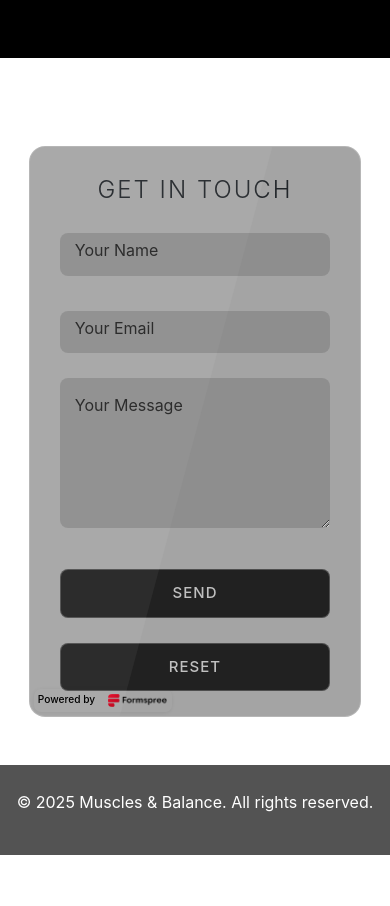
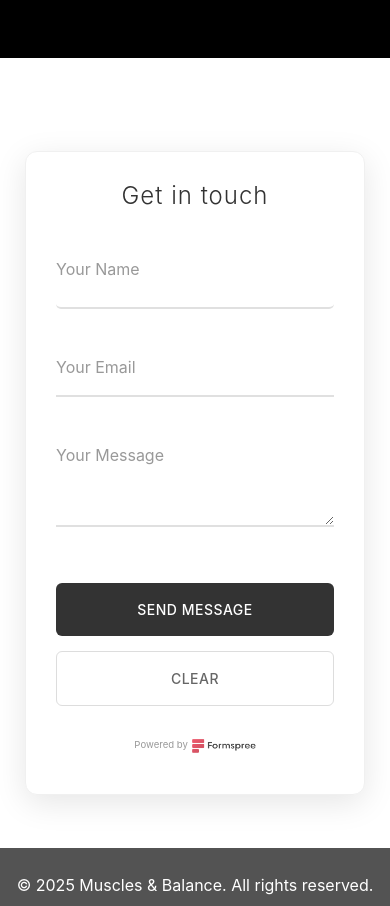
Before and after one commit to PedroAugusto2004/Muscles-and-Balance, a website with bundled scripts: page public/contact.htm in a window 390 px wide. Shown: the part 194-1100 px from the top of the page. Before the commit the page ends 1049 px from the top, so only its background shows below. Built offline with nearby package versions, Linux system fonts and the light colour scheme; no server answers.

Commit message:
Refactor contact form for improved usability and design. Updated HTML structure to use headings, enhanced CSS for a minimalistic look, and adjusted button styles for better accessibility and responsiveness.

```diff
--- a/public/contact.htm
+++ b/public/contact.htm
@@ -157,25 +157,27 @@
 				<div class="content">
 			<div class="container-1">
 				<div class="card">
-					<a class="contact">Get in touch</a>
+					<h2 class="contact">Get in touch</h2>
 					<form action="https://formspree.io/f/xanjwyad" method="POST" class="form" id="contactForm">
 						<div class="inputBox">
-    <input type="text" required="required" name="name" id="name">
-    <span class="user">Your Name</span>
+							<input type="text" required name="name" id="name">
+							<span>Your Name</span>
 						</div>
 						<div class="inputBox">
-    <input type="text" required="required" name="email" id="email">
-    <span class="user">Your Email</span>
+							<input type="email" required name="email" id="email">
+							<span>Your Email</span>
 						</div>
 						<div class="inputBox">
-    <textarea required="required" cols="50" rows="10" id="message" name="message"></textarea>
-    <span class="user">Your Message</span>
+							<textarea required name="message" id="message"></textarea>
+							<span>Your Message</span>
 						</div>
-  <button type="submit" class="form-submit-btn enter">Send</button>
-  <button type="reset" class="form-reset-btn enter">Reset</button>
+						<div class="form-buttons">
+							<button type="submit" class="form-submit-btn enter">Send Message</button>
+							<button type="reset" class="form-reset-btn enter">Clear</button>
+						</div>
 					</form>
 					<div class="formspree-powered">
-  <span>Powered by</span><br>
+						<span>Powered by</span>
 						<a href="https://formspree.io/" target="_blank" rel="noopener">
 							<img src="images/formspree.png" alt="Formspree" />
 						</a>
--- a/public/css/contact.css
+++ b/public/css/contact.css
@@ -1286,243 +1286,184 @@ box-shadow: 0 2px 3px rgba(0, 0, 0, 0.1);
 
 }
 
-/* CONTACT FORM - Monochrome Glassmorphic Style */
+/* CONTACT FORM - Minimalistic Design */
 .container-1 {
   display: flex;
   justify-content: center;
   align-items: center;
-  min-height: 50vh; /* Reduced from 70vh */
-  padding: 10px; /* Reduced padding */
+  min-height: 60vh;
+  padding: 20px;
 }
 
 .card {
-  position: relative;
   width: 100%;
-  max-width: 800px;
-  padding: 20px 50px; /* Reduced top/bottom padding */
-  background: rgba(0, 0, 0, 0.356);
-  backdrop-filter: blur(10px);
-  border: 1px solid rgba(255, 255, 255, 0.2);
-  border-radius: 16px;
-  overflow: hidden;
-}
-
-.card::before {
-  content: '';
-  position: absolute;
-  top: 0;
-  left: -50%;
-  width: 100%;
-  height: 100%;
-  background: rgba(255, 255, 255, 0.05);
-  transform: skewX(-15deg);
-  pointer-events: none;
+  max-width: 600px;
+  padding: 40px;
+  background: #ffffff;
+  border-radius: 12px;
+  box-shadow: 0 8px 32px rgba(0, 0, 0, 0.1);
+  border: 1px solid #f0f0f0;
 }
 
 .contact {
-  color: #000000;
-  font-size: 1.6rem; /* Slightly smaller */
+  color: #333;
+  font-size: 1.8rem;
   font-weight: 300;
   text-align: center;
-  margin-bottom: 15px; /* Reduced margin */
-  letter-spacing: 2px;
-  text-transform: uppercase;
+  margin-bottom: 30px;
+  letter-spacing: 1px;
 }
 
 .form {
-  display: grid;
-  grid-template-columns: repeat(2, 1fr);
-  gap: 15px; /* Reduced gap */
+  display: flex;
+  flex-direction: column;
+  gap: 20px;
 }
 
 .inputBox {
   position: relative;
-  width: 100%;
-}
-
-.inputBox.full-width {
-  grid-column: span 2;
 }
 
 .inputBox input,
 .inputBox textarea {
   width: 100%;
-  padding: 10px 15px; /* Reduced padding */
-  font-size: 15px;
-  color: #3f3f3f;
-  background: rgba(0, 0, 0, 0.137);
+  padding: 16px 0;
+  font-size: 16px;
+  color: #333;
+  background: transparent;
   border: none;
-  border-radius: 8px;
+  border-bottom: 2px solid #e0e0e0;
   outline: none;
-  letter-spacing: 0.5px;
-  transition: all 0.3s ease;
+  transition: border-color 0.3s ease;
+  box-sizing: border-box;
 }
 
 .inputBox textarea {
-  min-height: 80px; /* Reduced height */
-  max-height: 150px;
+  min-height: 100px;
   resize: vertical;
+  font-family: inherit;
 }
 
 .inputBox span {
   position: absolute;
-  left: 15px;
-  top: 15px;
+  left: 0;
+  top: 16px;
   font-size: 16px;
-  color: rgba(0, 0, 0, 0.7);
+  color: #999;
   pointer-events: none;
   transition: all 0.3s ease;
 }
 
-.inputBox input:valid ~ span,
-.inputBox input:focus ~ span,
-.inputBox textarea:valid ~ span,
-.inputBox textarea:focus ~ span {
-  transform: translateY(-25px) translateX(-5px);
-  font-size: 12px;
-  color: #ffffff;
-  padding: 0 6px;
-  background: rgba(0, 0, 0, 0.356);
-  border-radius: 4px;
+.inputBox input:focus,
+.inputBox textarea:focus {
+  border-bottom-color: #333;
 }
 
-.inputBox input:focus,
-.inputBox textarea:focus {
-  background: rgba(255, 255, 255, 0.15);
+.inputBox input:focus ~ span,
+.inputBox input:valid ~ span,
+.inputBox textarea:focus ~ span,
+.inputBox textarea:valid ~ span {
+  transform: translateY(-20px);
+  font-size: 12px;
+  color: #333;
+}
+
+.form-buttons {
+  display: flex;
+  gap: 15px;
+  margin-top: 20px;
 }
 
 .enter {
-  grid-column: span 2;
-  width: 50%;
-  margin: 10px auto 0; /* Reduced top margin */
-  padding: 12px; /* Slightly reduced padding */
-  background: rgba(0, 0, 0, 0.8);
-  color: #c0c0c0;
-  border: 1px solid rgba(255, 255, 255, 0.2);
-  border-radius: 8px;
-  font-size: 15px;
+  flex: 1;
+  padding: 16px 24px;
+  background: #333;
+  color: white;
+  border: none;
+  border-radius: 6px;
+  font-size: 14px;
   font-weight: 500;
-  letter-spacing: 1px;
+  letter-spacing: 0.5px;
   text-transform: uppercase;
   cursor: pointer;
   transition: all 0.3s ease;
 }
 
 .enter:hover {
-  background: #ffffff;
-  color: #000000;
-  transform: translateY(-2px);
+  background: #555;
+  transform: translateY(-1px);
 }
 
-.enter:active {
-  transform: translateY(0);
+.form-reset-btn {
+  background: transparent;
+  color: #666;
+  border: 1px solid #ddd;
 }
 
-/* Add subtle animation for form elements */
-@keyframes fadeInUp {
-  from {
-    opacity: 0;
-    transform: translateY(20px);
-  }
-  to {
-    opacity: 1;
-    transform: translateY(0);
-  }
+.form-reset-btn:hover {
+  background: #f5f5f5;
+  color: #333;
 }
-
-.inputBox {
-  animation: fadeInUp 0.5s ease forwards;
-}
-
-.inputBox:nth-child(2) { animation-delay: 0.1s; }
-.inputBox:nth-child(3) { animation-delay: 0.2s; }
-.inputBox:nth-child(4) { animation-delay: 0.3s; }
 
 /* Mobile Responsiveness */
 @media (max-width: 768px) {
-  .card {
-    padding: 25px 20px;
-    max-width: 95%;
+  .container-1 {
+    padding: 15px;
   }
 
-  .form {
-    grid-template-columns: 1fr;
-  }
-
-  .inputBox.full-width,
-  .enter {
-    grid-column: span 1;
-  }
-
-  .enter {
-    width: 100%;
+  .card {
+    padding: 30px 20px;
   }
 
   .contact {
     font-size: 1.5rem;
   }
+
+  .form-buttons {
+    flex-direction: column;
+  }
+
+  .inputBox input,
+  .inputBox textarea {
+    font-size: 16px; /* Prevents zoom on iOS */
+  }
 }
 
 /* Formspree Powered Section */
 .formspree-powered {
-  position: fixed;
-  bottom: 16px;
-  left: 16px;
-  z-index: 100;
-  text-align: left;
-  padding: 3px 8px 5px 7px;
-  border-radius: 7px;
-  box-shadow: 0 1px 4px rgba(0,0,0,0.08);
-  font-size: 0.85em;
-  color: #000;
+  text-align: center;
+  margin-top: 20px;
+  padding: 10px;
+  font-size: 0.8em;
+  color: #999;
+  display: flex;
+  align-items: center;
+  justify-content: center;
+  gap: 6px;
 }
 
 .formspree-powered span {
-  color: #000;
-  font-size: 0.85em;
-  font-weight: 500;
+  color: #999;
+  font-size: 0.8em;
 }
 
 .formspree-powered img {
-  height: 18px;
-  margin-top: 1px;
-  border-radius: 4px;
-  vertical-align: middle;
-  box-shadow: none;
-  transition: none;
+  height: 16px;
+  opacity: 0.7;
+  transition: opacity 0.3s ease;
 }
 
-.formspree-powered a:hover img,
-.formspree-powered a:active img {
-  /* Remove hover/active animation */
-  transform: none;
-  box-shadow: none;
+.formspree-powered a:hover img {
+  opacity: 1;
 }
 
 @media (max-width: 600px) {
   .formspree-powered {
-    left: 4px;
-    bottom: 4px;
-    padding: 2px 5px 3px 4px;
     font-size: 0.75em;
-    display: flex;
-    align-items: center;
     gap: 4px;
-    flex-direction: row;
-    width: auto;
-    min-width: 0;
-    max-width: 95vw;
-    white-space: nowrap;
   }
-  .formspree-powered span {
-    display: inline;
-    margin-right: 3px;
-  }
+
   .formspree-powered img {
-    height: 13px;
-    margin-top: 0;
-    margin-left: 2px;
-    margin-right: 0;
-    vertical-align: middle;
+    height: 14px;
   }
 }
```
Lines whose indentation alone changed are shown as unchanged.
